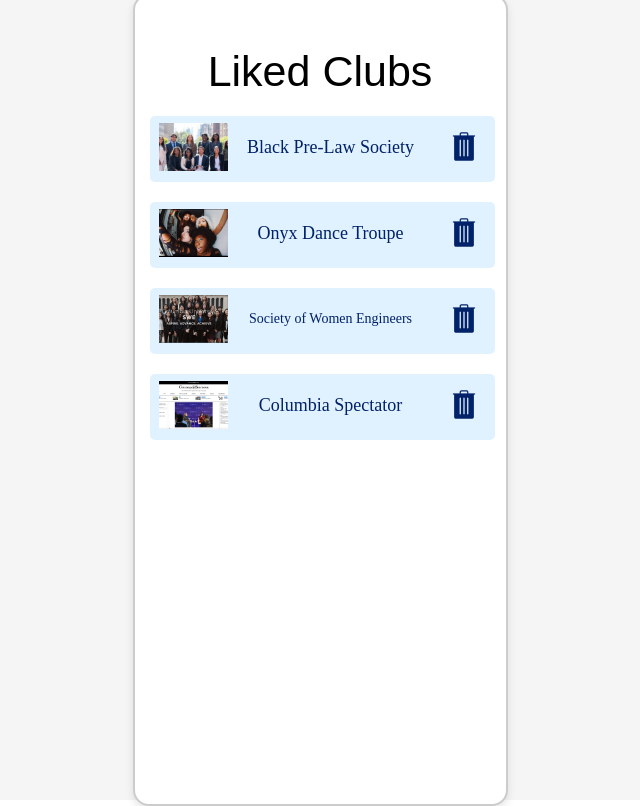
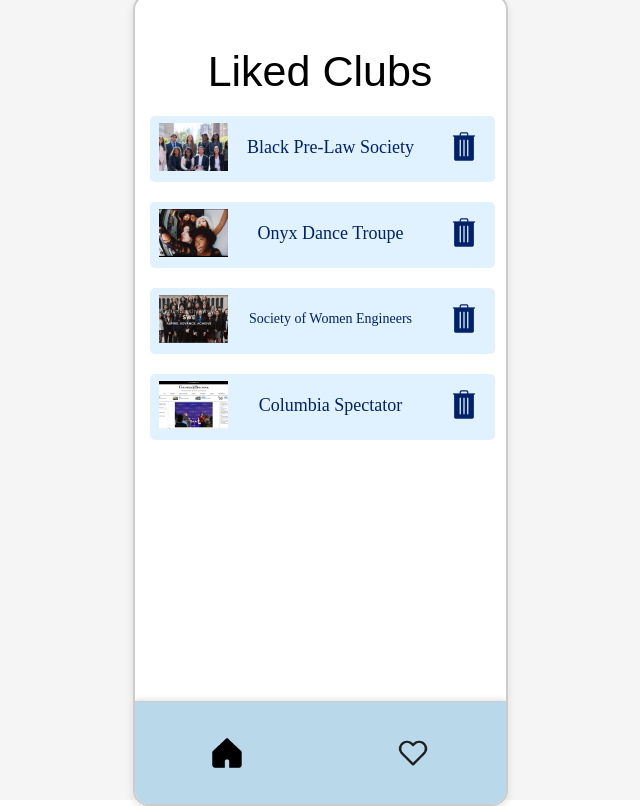
Before and after one commit to Auroaruora/CU_Connect, a React (Create React App) app: page / in a window 1280 px wide. Shown: the whole page, without its empty margins (320-960 px from the left). Built offline with nearby package versions, Linux system fonts and the light colour scheme; a web font is replaced by a local one.

Commit message:
Edit like page to follow the style of home page

```diff
--- a/src/App.css
+++ b/src/App.css
@@ -11,6 +11,7 @@
 }
 /* Add a Border to the App */
 .liked-screen {
+  position: relative;
   background-color: rgba(255, 255, 255, 1);
   border-radius: 16px;
   display: flex;
@@ -110,3 +111,86 @@
   left: 9px;
   top: 7px;
 }
+
+
+.back-button {
+  font-size: 16px;
+  color: #000; /* Black color */
+  margin-bottom: 20px; /* Space below the button */
+  cursor: pointer; /* Indicates it's clickable */
+}
+
+.image-container {
+  text-align: center;
+  margin-bottom: 20px; /* Space below the image */
+}
+
+.group-image {
+  width: 100%; /* Full width */
+  border-radius: 8px; /* Smooth rounded corners */
+  object-fit: cover; /* Ensures the image scales proportionally */
+  border: 2px solid #cce5ff; /* Adds a light blue border */
+}
+
+.info-container {
+  background-color: #fff; /* White background */
+  border-radius: 8px; /* Rounded corners */
+  padding: 15px; /* Inner padding */
+  box-shadow: 0 2px 4px rgba(0, 0, 0, 0.1); /* Subtle shadow for depth */
+  margin-top: 20px; /* Space between the image and content */
+}
+.description {
+  font-size: 14px; /* Slightly smaller text */
+  color: #333; /* Dark gray for readability */
+  margin-bottom: 20px; /* Space below the description */
+}
+.events {
+  font-size: 14px; /* Uniform font size */
+  color: #333; /* Dark gray */
+  margin-bottom: 20px; /* Space below the events */
+}
+
+.events ul {
+  list-style: none; /* Remove bullet points */
+  padding: 0; /* No extra padding */
+  margin: 0; /* No margin */
+}
+
+.events li {
+  margin: 5px 0; /* Spacing between each event */
+}
+.social-links {
+  font-size: 14px; /* Text size matches the rest of the content */
+  color: #333; /* Dark gray */
+}
+
+.social-links strong {
+  font-weight: bold; /* Makes labels (e.g., Instagram) stand out */
+  color: #000; /* Black color for emphasis */
+}
+
+.bottom-navigation {
+  position: absolute; /* Position relative to the .liked-screen container */
+  bottom: 0; /* Stick to the bottom of the container */
+  width: 100%; /* Full width of the parent container */
+  height: 101.888px; /* Set the specified height */
+  background-color: #B9D9EB; /* Background color */
+  display: flex;
+  justify-content: space-around;
+  align-items: center;
+  border-top: 1px solid #ccc; /* Add a border at the top */
+  flex-shrink: 0; /* Prevent shrinking */
+  box-shadow: 0px -2px 5px rgba(0, 0, 0, 0.1); /* Subtle shadow */
+}
+
+
+.nav-item {
+  display: flex;
+  justify-content: center;
+  align-items: center;
+}
+
+.nav-icon {
+  width: 30px;
+  height: 30px;
+}
--- a/src/App.js
+++ b/src/App.js
@@ -1,12 +1,13 @@
 import React from 'react';
 import './App.css';
 
-import Icons8TrashCan1001Image from './assets/icons8-trash-can-100.png';
+import trashIcon from './assets/icons8-trash-can-100.png';
 import BPLSImage from './assets/4.png';
 import ODTImage from './assets/1.png';
 import SWEImage from './assets/2.png';
 import CSImage from './assets/3.png';
-
+import homeIcon from './assets/Heart.png';
+import heartIcon from './assets/Home 2.png';
 function LikedScreen() {
   return (
     <div className="app-container">
@@ -16,27 +17,87 @@
         <div className="groups-container">
           <div className="group">
             <div className="rectangle"></div>
-                      <img className="trash-icon" src={Icons8TrashCan1001Image} alt="Trash Can Icon" />
+            <img className="trash-icon" src={trashIcon} alt="Trash Can Icon" />
             <div className="club-name">Black Pre-Law Society</div>
             <img className="screenshot" src={BPLSImage} alt="Screenshot 1" />
           </div>
           <div className="group">
             <div className="rectangle"></div>
-                      <img className="trash-icon" src={Icons8TrashCan1001Image} alt="Trash Can Icon" />
+            <img className="trash-icon" src={trashIcon} alt="Trash Can Icon" />
             <div className="club-name">Onyx Dance Troupe</div>
             <img className="screenshot" src={ODTImage} alt="Screenshot 2" />
           </div>
           <div className="group">
             <div className="rectangle"></div>
-                      <img className="trash-icon" src={Icons8TrashCan1001Image} alt="Trash Can Icon" />
-                      <div className="club-name"style={{ fontSize: '14px' }}>Society of Women Engineers</div>
+            <img className="trash-icon" src={trashIcon} alt="Trash Can Icon" />
+            <div className="club-name" style={{ fontSize: '14px' }}>
+              Society of Women Engineers
+            </div>
             <img className="screenshot" src={SWEImage} alt="Screenshot 3" />
           </div>
           <div className="group">
             <div className="rectangle"></div>
-                      <img className="trash-icon" src={Icons8TrashCan1001Image} alt="Trash Can Icon" />
+            <img className="trash-icon" src={trashIcon} alt="Trash Can Icon" />
             <div className="club-name">Columbia Spectator</div>
             <img className="screenshot" src={CSImage} alt="Screenshot 4" />
+          </div>
+        </div>
+      </div>
+      <div className="bottom-navigation">
+        <div className="nav-item">
+          <img src={heartIcon} alt="Liked Icon" className="nav-icon" />
+        </div>
+        <div className="nav-item">
+          <img src={homeIcon} alt="Home Icon" className="nav-icon" />
+        </div>
+
+      </div>
+    </div>
+  </div>
+  );
+}
+
+export default LikedScreen;
+
+function BlackPreLawSociety() {
+  return (
+    <div className="app-container">
+      <div className="liked-screen">
+        {/* Back to Home Button */}
+        <div className="back-button">← Back to Home Page</div>
+
+        {/* Title */}
+        <div className="content-container">
+          <h1 className="liked-clubs">Black Pre-Law Society</h1>
+
+          {/* Image */}
+          <div className="image-container">
+            <img src={BPLSImage} alt="Group" className="group-image" />
+          </div>
+
+          {/* Description and Info */}
+          <div className="info-container">
+            <p className="description">
+              <strong>Description:</strong> WiCS aims to support the advancement of womxn in computer science in academia and in industry.
+            </p>
+            <div className="events">
+              <strong>Upcoming Events:</strong>
+              <ul>
+                <li>11/13: NSBE x WiCS Mixer</li>
+                <li>11/14: Rilla Info Session</li>
+                <li>11/16: Course Registration Hours</li>
+              </ul>
+            </div>
+            <div className="social-links">
+              <p>
+                <strong>Instagram:</strong> columbiawics
+              </p>
+              <p>
+                <strong>TikTok:</strong> columbiawics
+              </p>
+              <p>
+                <strong>Website:</strong> cuwics.notion.site
+              </p>
             </div>
           </div>
         </div>
@@ -45,6 +106,4 @@
   );
 }
 
-
-
-export default LikedScreen;
+// export default BlackPreLawSociety;
```
Also changed, not shown: src/assets/Heart.png (added), src/assets/Home 2.png (added). Lines whose indentation alone changed are shown as unchanged.
